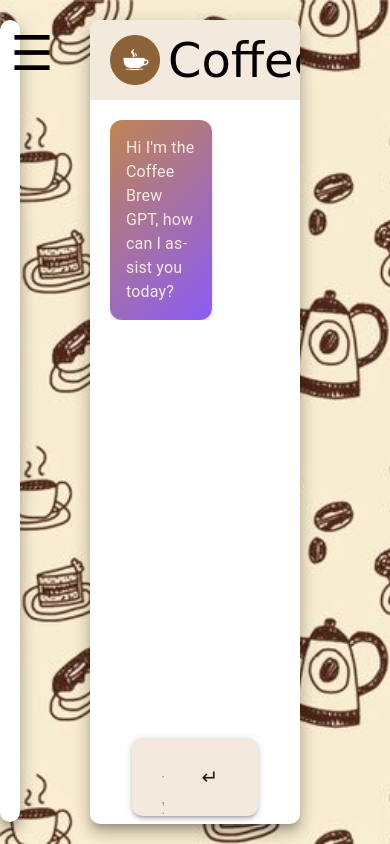
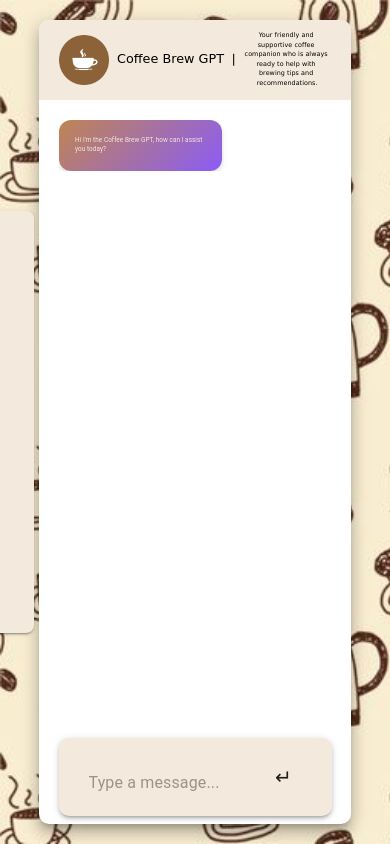
Before and after one commit to PuneethKal/CoffeeRecommendationChatbot, a Next.js app: page / in a window 390 px wide. Built offline with nearby package versions, Linux system fonts and the light colour scheme.

Commit message:
improved sidebar & display based text sizing

```diff
--- a/app/ChatDrawer/page.js
+++ b/app/ChatDrawer/page.js
@@ -32,7 +32,7 @@ function ChatDrawer({onSendMessage}) {
         <Paper
             elevation={3}
             sx={{
-                width: "60%",
+                width: { xs: '70vw', sm: '50vw', md: '30vw' },
                 bottom: 0,
                 left: 0,
                 right: 0,
--- a/app/api/rag/route.js
+++ b/app/api/rag/route.js
@@ -40,10 +40,9 @@ export async function POST(req) {
 
     //Final query with the context from rag process
 
-    if (contexts.length == 0){
-        return NextResponse.json(query)
-    }
-    const augmented_query = `<CONTEXT>
+    let augmented_query = query
+    if (contexts.length > 0) {
+        augmented_query = `<CONTEXT>
 ${contexts.slice(0, 10).join('\n\n-------\n\n')}
 -------
 </CONTEXT>
@@ -51,6 +50,7 @@ ${contexts.slice(0, 10).join('\n\n-------\n\n')}
 
 MY QUESTION:
 ${query}`;
+    }
 
     // console.log(augmented_query)
 
--- a/app/page.js
+++ b/app/page.js
@@ -1,12 +1,13 @@
 'use client'
-import { Box, Stack, TextField, Button, Typography, AccountCircle, Drawer } from "@mui/material";
+import { Box, Stack, TextField, Button, Typography, Drawer, ListItem, Divider, useTheme, useMediaQuery } from "@mui/material";
 import { useState, useEffect } from 'react';
 import ChatDrawer from "./ChatDrawer/page";
 import Image from "next/image";
 
 export default function Home() {
   const color1 = "#e5f1f7"
-  const [feedbackfield, setFeedbackField] = useState("")
+  const darkBrown = "#4B371C"
+  const [feedbackField, setFeedbackField] = useState("")
   const [messages, setMessages] = useState([{
     role: 'assistant',
     content: `Hi I'm the Coffee Brew GPT, how can I assist you today?`,
@@ -14,6 +15,25 @@ export default function Home() {
   const [message, setMessage] = useState('');
 
   const [isOpen, setIsOpen] = useState(false);
+
+  const theme = useTheme();
+  const isXsScreen = useMediaQuery(theme.breakpoints.only('xs'));
+  const isSmScreen = useMediaQuery(theme.breakpoints.only('sm'));
+  const isMdScreen = useMediaQuery(theme.breakpoints.only('md'));
+
+  const getTitleSize = () => {
+    if (isXsScreen) return '0.8rem';
+    if (isSmScreen) return '1rem';
+    if (isMdScreen) return '1.5rem';
+    return '3rem';
+  };
+
+  const getDescriptionSize = () => {
+    if (isXsScreen) return '0.4rem';
+    if (isSmScreen) return '0.5rem';
+    if (isMdScreen) return '0.8rem';
+    return '1rem';
+  };
 
   const getRAGContext = async (query) => {
     try {
@@ -95,12 +115,11 @@ export default function Home() {
       display={"flex"}
       justifyContent={"center"}
       flexDirection={"row"}
-      // flexWrap={""}
       gap={4}
       overflow={"auto"}
 
       sx={{
-      backgroundImage:`url('/resources/img/bg1.jpg')`,
+        backgroundImage: `url('/resources/img/bg1.jpg')`,
         backgroundRepeat: "no-repeat",
         backgroundSize: "cover",
       }}
@@ -110,50 +129,90 @@ export default function Home() {
         anchor="left"
         open={isOpen}
         onClose={() => setIsOpen(false)}
-        height={"100%"}
       >
         <Box
           sx={{
-            width: '30vw',
-            padding: 2,
-            borderTopLeftRadius: 20,
-            borderTopRightRadius: 20,
+            width: { xs: '80vw', sm: '50vw', md: '30vw' },
+            height: '100%',
+            display: 'flex',
+            flexDirection: 'column',
+            bgcolor: "#F3E9DC",
           }}
         >
-          <Box bgcolor={color1} height={"10vh"}></Box>
-          <Box height={"50vh"}>
+          <Box bgcolor={darkBrown} color={"#F3E9DC"} p={2} pb={1}>
+            <Typography variant="h5">Coffee Bot Assistant</Typography>
+          </Box>
 
+          <Box bgcolor={darkBrown} color={"#F3E9DC"} pl={4} pb={2} pr={4}>
+            <Typography variant="body2">Coffee Brew GPT is a coffee assistant bot designed to cater to all your coffee needs. Please feel free to give feedback and rate your experience.”</Typography>
           </Box>
-          <Typography variant="h6">Give Feedback</Typography>
+
+
+
+          <Divider />
+
+          <Box flex={1} p={2} sx={{ overflowY: 'auto' }}>
+            <Typography variant="h6" gutterBottom>Chat with Coffee Bot</Typography>
+          </Box>
+
+          <Divider />
+
+          <Box p={2}>
+            <Typography variant="h6" gutterBottom>Give Feedback</Typography>
             <TextField
               fullWidth
               multiline
-            minRows={"5"}
-            value={feedbackfield}
-            onChange={(e) => { setFeedbackField(e.target.value) }}
-          ></TextField>
-          <Button height={"10vh"} fullWidth onClick={handleFeedbackClick}>→</Button>
+              rows={3}
+              value={feedbackField}
+              onChange={(e) => setFeedbackField(e.target.value)}
+              margin="normal"
+              variant="outlined"
+            />
+            <Button
+              fullWidth
+              variant="contained"
+              onClick={handleFeedbackClick}
+              sx={{ mt: 2, bgcolor: darkBrown, '&:hover': { bgcolor: '#61493A' } }}
+            >
+              Submit Feedback
+            </Button>
           </Box>
-
+        </Box>
       </Drawer>
       {/* Drawer Button */}
       <Box
-        position={"absolute"}
-        top={"20px"}
-        left={"0px"}
-        width={"5%"}
-        height={"95%"}
-        bgcolor={"white"}
-        borderRadius={"10px"}
-        boxShadow={"10"}
+        position="fixed"
+        top={0}
+        left={-30}
+        height="100%"
+        display="flex"
+        alignItems="center"
+        zIndex={1000}
+        width={"1%"}
       >
-        <Button fullWidth onClick={() => setIsOpen(true)}>
-          <Typography variant="h3" color={"black"}>☰</Typography>
+        <Button
+          onClick={() => setIsOpen(true)}
+          size="small"
+          sx={{
+            height: "50%",
+            width: "1%",
+            bgcolor: '#F3E9DC',
+            borderTopRightRadius: 8,
+            borderBottomRightRadius: 8,
+            boxShadow: 2,
+            transition: 'all 0.3s ease-in-out',
+            '&:hover': {
+              bgcolor: '#F3E9DC',
+              transform: 'translateX(10px)',
+              boxShadow: 4,
+            },
+          }}
+        >
         </Button>
       </Box>
 
       <Box
-        width={"60%"}
+        sx={{width: { xs: '80vw', sm: '80vw', md: '60vw' }}}
         height={"100%"}
         bgcolor={"white"}
         borderRadius={"10px"}
@@ -163,25 +222,40 @@ export default function Home() {
         overflow={"hidden"}
       >
         <Box
-          width={"100%"}
-          height={"10%"}
-          minHeight={"60px"}
-          bgcolor={"#F3E9DC"}
-          padding={"0 20px 0 20px"}
-          display={"flex"}
-          flexDirection={"row"}
-          alignItems={"center"}
+      width="100%"
+      height="10%"
+      minHeight="60px"
+      bgcolor="#F3E9DC"
+      padding="0 20px"
+      display="flex"
+      flexDirection="row"
+      alignItems="center"
       gap={1}
-
     >
-          <img src="/resources/img/coffeeicon.png" width={"50px"}></img>
-          <Typography variant="h3" color={"black"} fontFamily={"Comic Sans MS, Comic Sans, cursive"} whiteSpace="nowrap">
+      <img src="/resources/img/coffeeicon.png" width={"50px"} alt="Coffee icon" />
+      <Typography
+        variant="h3"
+        color="black"
+        fontFamily="Comic Sans MS, Comic Sans, cursive"
+        whiteSpace="nowrap"
+        sx={{ fontSize: getTitleSize() }}
+      >
         Coffee Brew GPT
       </Typography>
-          <Typography variant="h3" color={"black"} fontFamily={"Helvetica"}>
+      <Typography variant="h3" color="black" fontFamily="Helvetica" sx={{ fontSize: getTitleSize() }}>
         |
       </Typography>
-          <Typography flexWrap={"wrap"} variant="body_1" color={"black"} fontFamily={"Comic Sans MS, Comic Sans, cursive"}>
+      <Typography
+        variant="body1"
+        color="black"
+        fontFamily="Comic Sans MS, Comic Sans, cursive"
+        whiteSpace={"break-spaces"}
+        sx={{
+          fontSize: getDescriptionSize(),
+          flexGrow: 1,
+          textAlign: { xs: 'center', sm: 'left' }
+        }}
+      >
         Your friendly and supportive coffee companion who is always ready to help with brewing tips and recommendations.
       </Typography>
     </Box>
@@ -226,6 +300,7 @@ export default function Home() {
 
                   >
                     <Typography variant="body1" sx={{
+                      fontSize: getDescriptionSize(),
                       overflowWrap: 'break-word',
                       wordBreak: 'break-word',
                       hyphens: 'auto',
```
Lines whose indentation alone changed are shown as unchanged.
